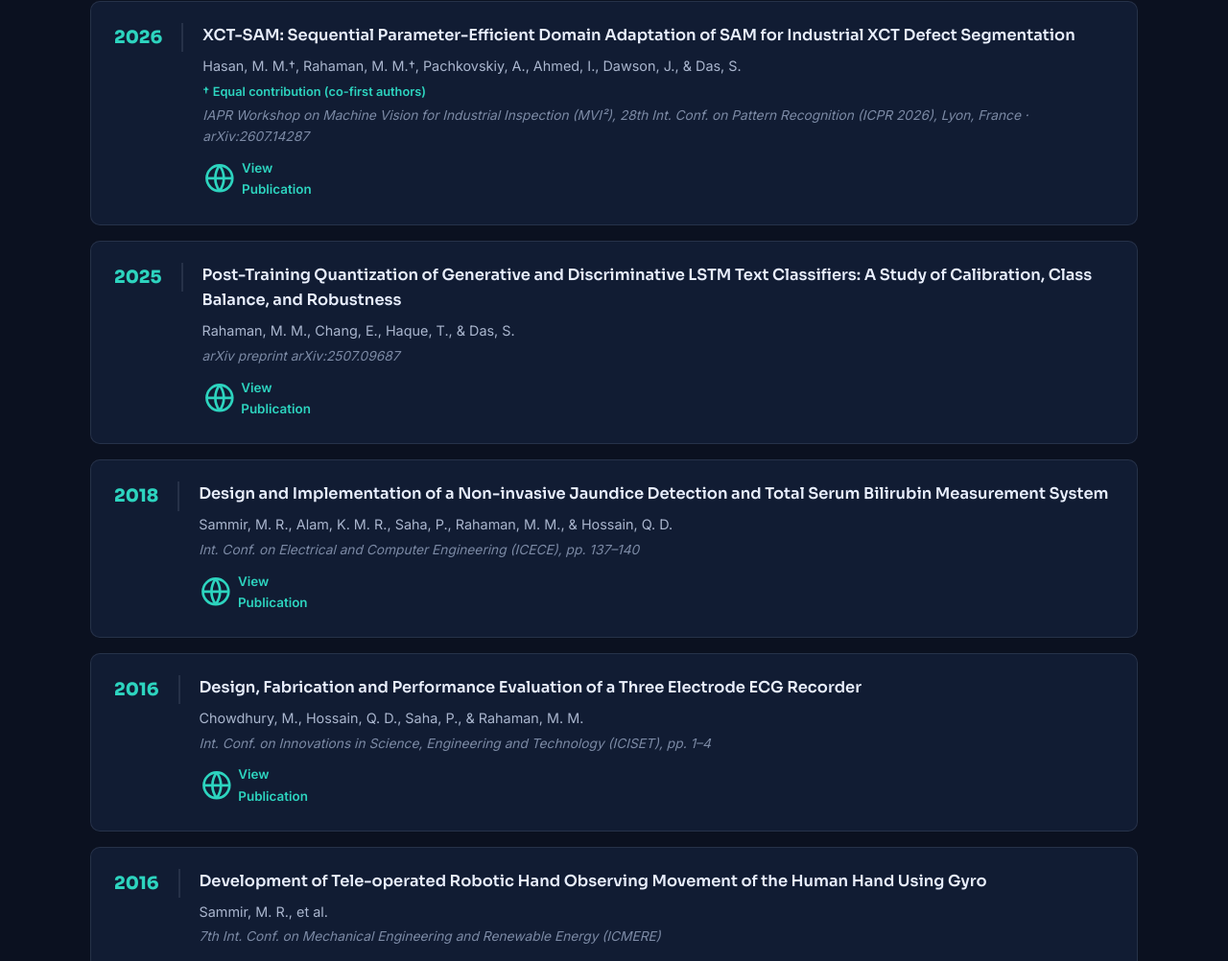
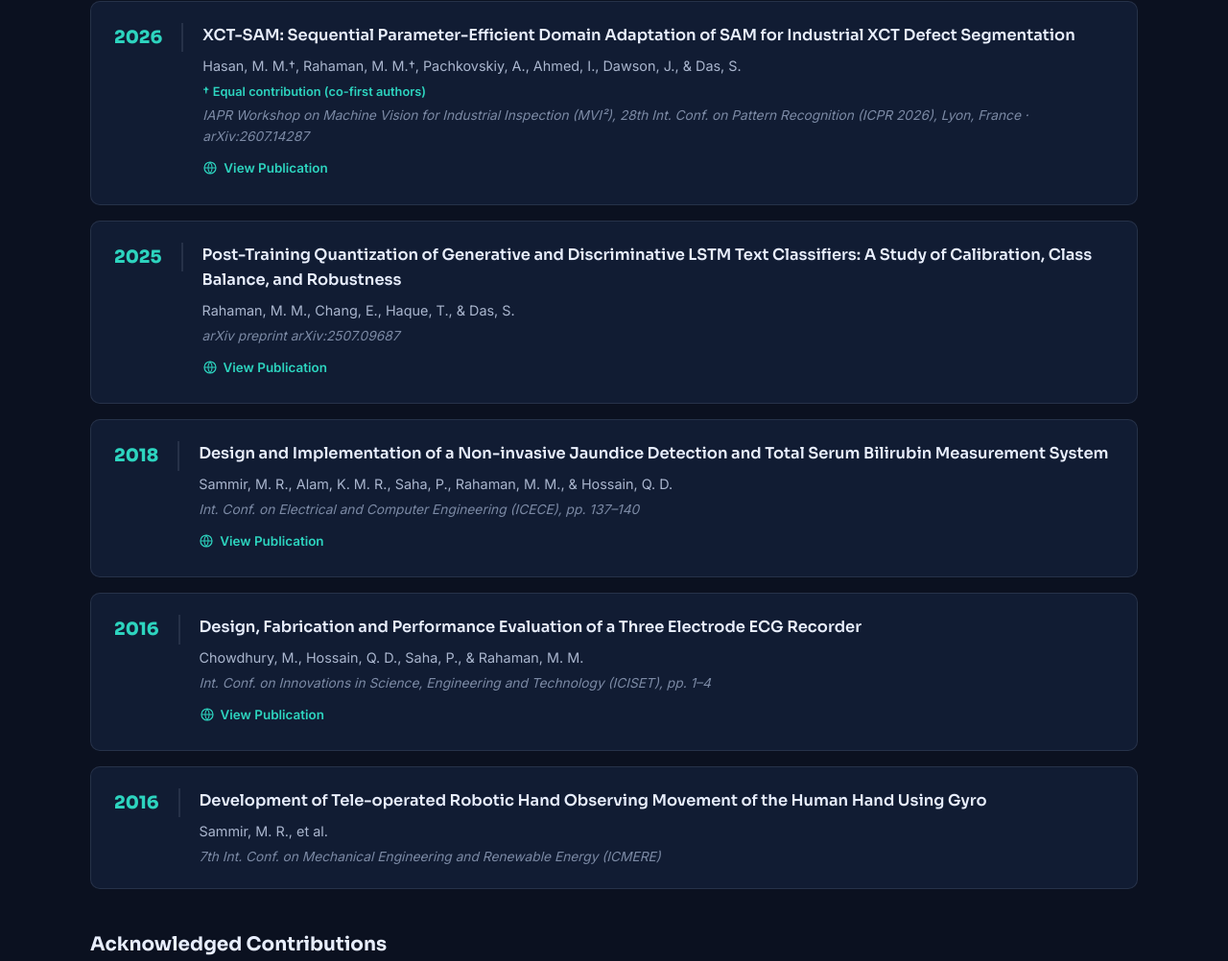
Before and after one commit to MushfiqShovon/MushfiqShovon.github.io, a plain HTML site: page index.html in a window 1280 px wide. Shown: the part 8048-9050 px from the top of the page at 96% size. Drawn offline with Linux system fonts and the light colour scheme.

Commit message:
updating paper online link logo

```diff
--- a/css/style.css
+++ b/css/style.css
@@ -340,7 +340,8 @@ html[data-theme="light"] .theme-toggle .icon-moon { display: block; }
 .pub-authors { color: var(--text-soft); font-size: 0.9rem; }
 .pub-note { color: var(--accent); font-size: 0.8rem; font-weight: 600; margin-top: 4px; }
 .pub-venue { color: var(--text-mute); font-size: 0.86rem; font-style: italic; margin-top: 3px; }
-.pub-doi { display: inline-flex; align-items: center; gap: 5px; margin-top: 10px; font-size: 0.84rem; font-weight: 600; color: var(--accent); }
+.pub-doi { display: inline-flex; align-items: center; gap: 6px; margin-top: 10px; font-size: 0.84rem; font-weight: 600; color: var(--accent); white-space: nowrap; }
+.pub-doi svg { width: 16px; height: 16px; flex-shrink: 0; }
 .pub-doi:hover { text-decoration: underline; }
 
 .ack-list { display: grid; gap: 14px; }
```
